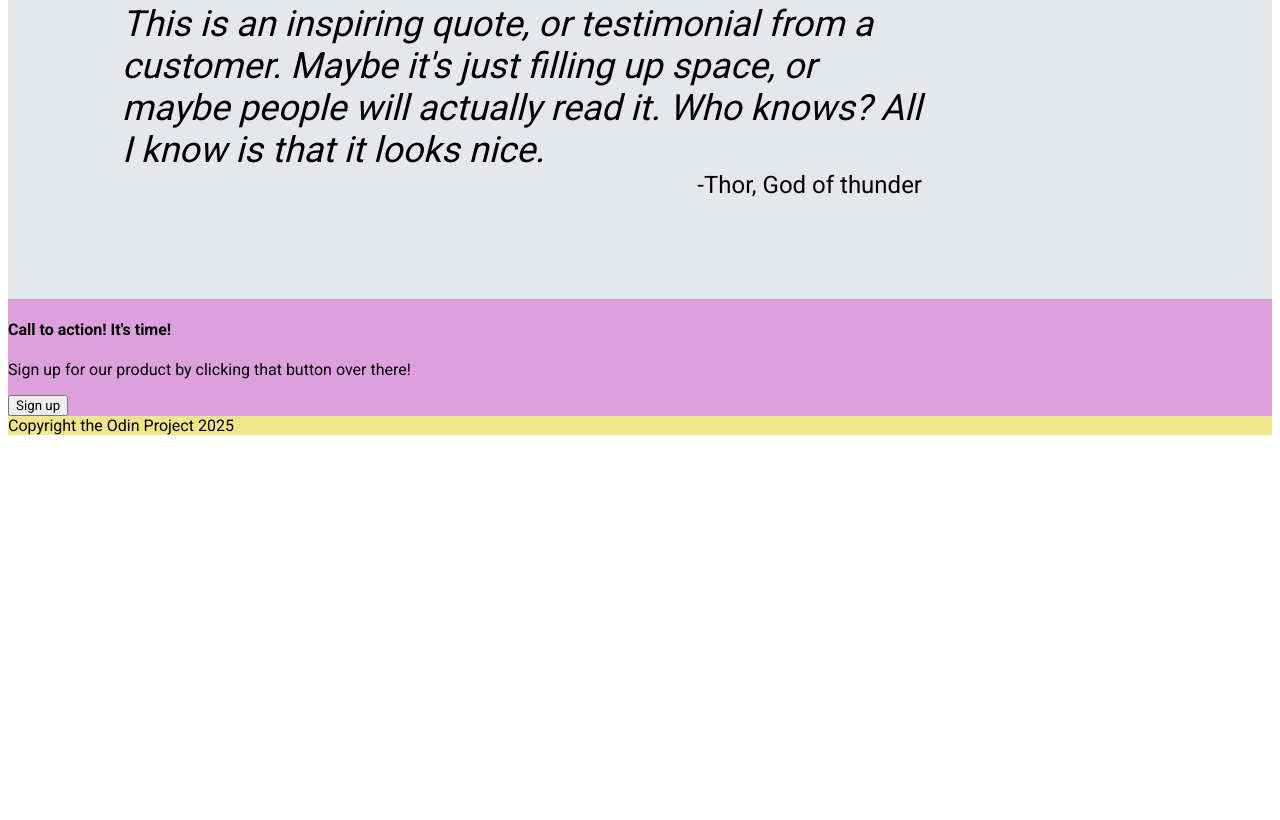
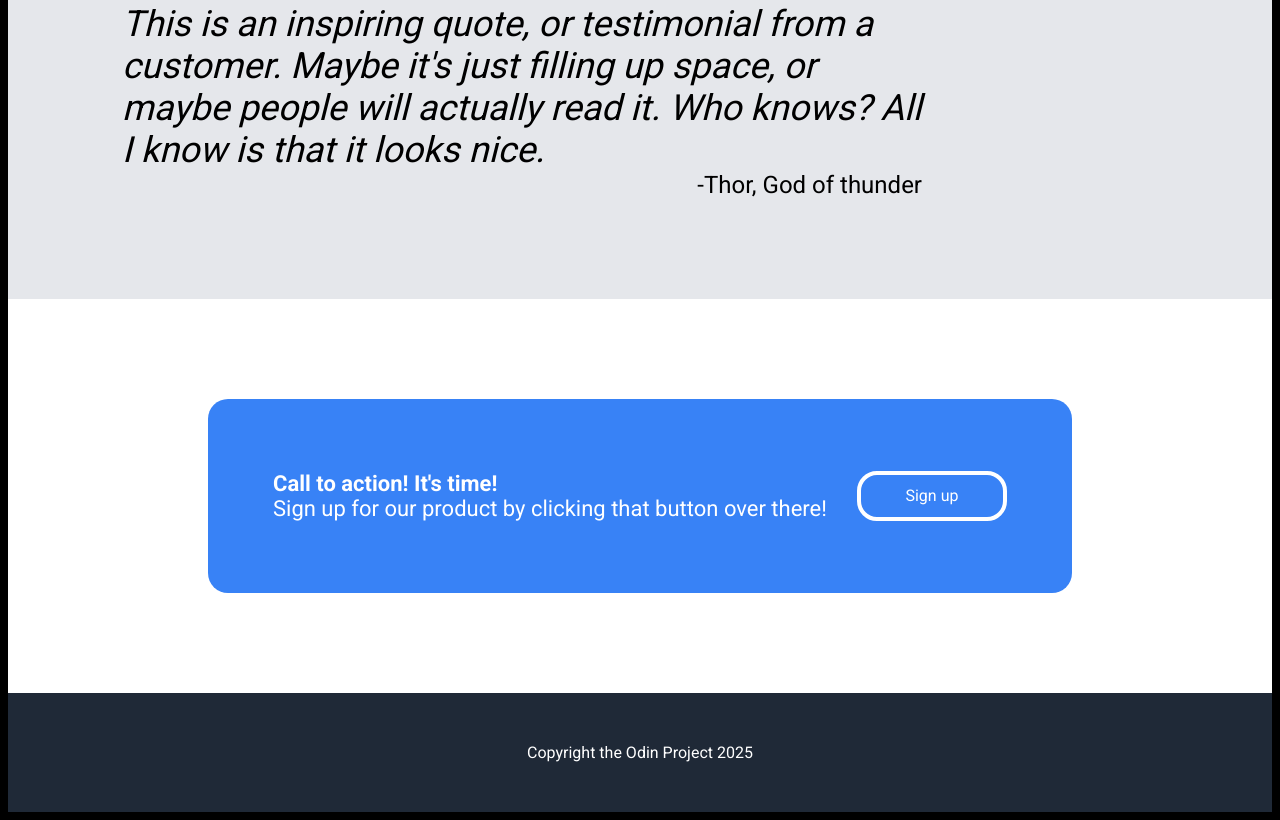
Before and after one commit to PapaPandroni/odin-landing-page, a plain HTML site: page index.html in a window 1280 px wide. Shown: the part 1234-2054 px from the top of the page. Before the commit the page ends 1677 px from the top, so only its background shows below. Drawn offline with Linux system fonts and the light colour scheme.

Commit message:
Finishing touches

```diff
--- a/index.html
+++ b/index.html
@@ -51,19 +51,17 @@
             <p>-Thor, God of thunder</p>
         </div>
     </main>
+
     <main>
         <div class="fourth">
+            <div class="fourthContain">
+                <p><strong>Call to action! It's time!</strong><br> Sign up for our product by clicking that button over there!</p>
+                <button>Sign up</button>
+            </div>
 
         </div>
     </main>
-    <main>
-        <div class="fifth">
-            <h4>Call to action! It's time!</h4>
-            <p>Sign up for our product by clicking that button over there!</p>
-            <button>Sign up</button>
-        </div>
-    </main>
-    <footer class="sixth">
+    <footer class="fifth">
         Copyright the Odin Project 2025
     </footer>
 
--- a/style.css
+++ b/style.css
@@ -1,6 +1,10 @@
 * {
     box-sizing: border-box;
     font-family: "Roboto", sans-serif;
+}
+
+body {
+    background-color: black;
 }
 
 a {
@@ -147,14 +151,41 @@ main {
     font-size: 24px;
 }
 
+
+
 .fourth {
-    background-color: coral;
+    background-color: white;
+
 }
 
-.fifth {
-    background-color: plum;
+.fourthContain {
+    display: flex;
+    color: white;
+    background-color: #3882f6;
+    margin: 100px 200px;
+    padding: 50px;
+    justify-content: space-around;
+    align-items: center;
+    border-radius: 20px;
+    font-size: 22px;
 }
 
+.fourthContain button {
+    width: 150px;
+    height: 50px;
+    border-radius: 20px;
+    border: solid white 4px;
+    background-color: #3882f6;
+    font-size: 16px;
+    color: white;
+}
+
+
+
+
 footer {
-    background-color: khaki;
+    background-color: #1f2937;
+    color: white;
+    text-align: center;
+    padding: 50px 400px;
 }
```
